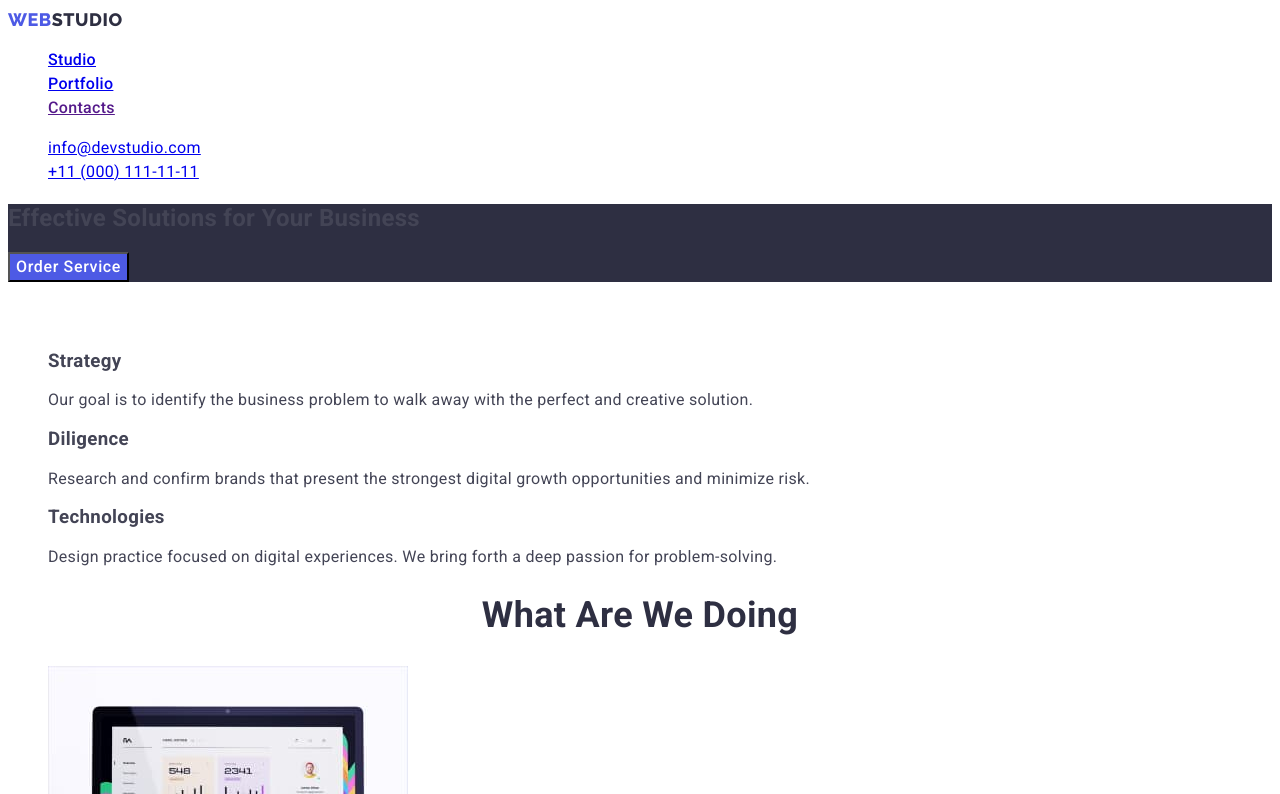
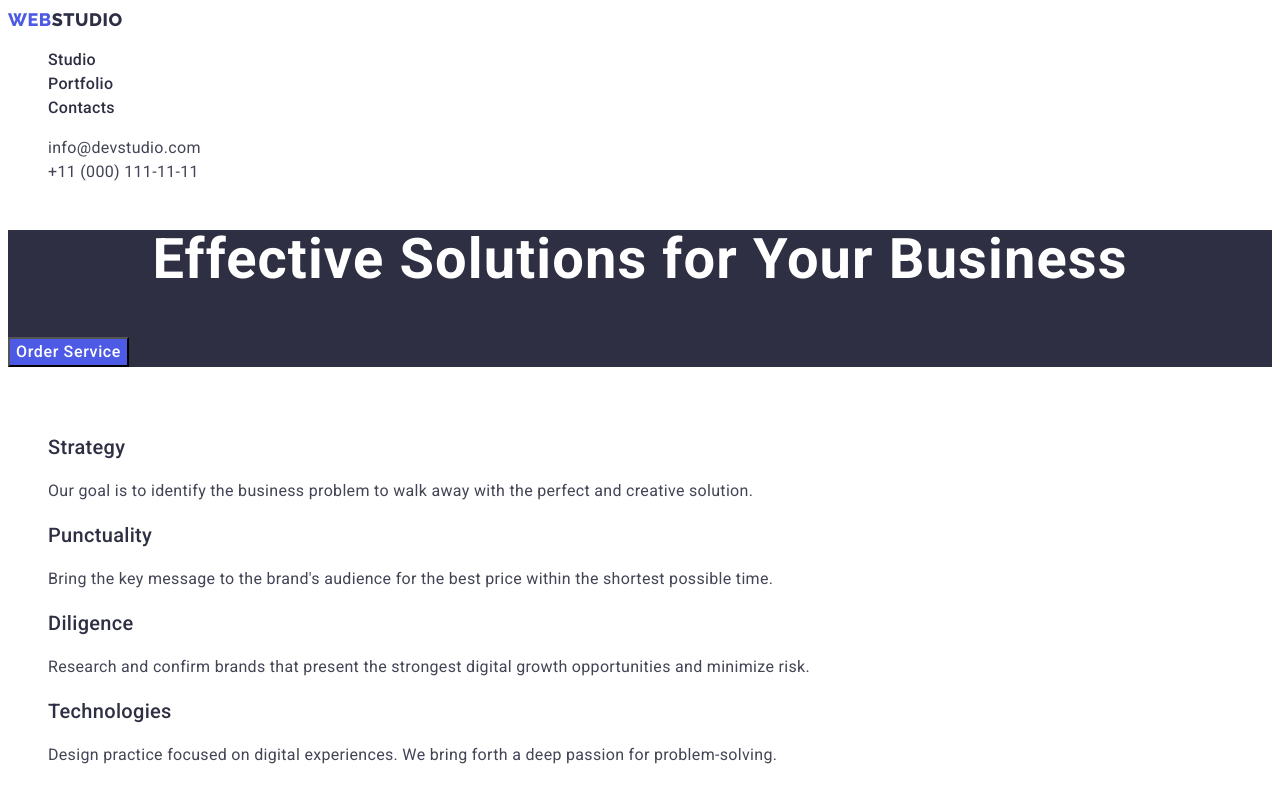
Before and after one commit to TechMaverickLab/goit-markup-hw-02, a plain HTML site: page index.html in a window 1280 px wide. Shown: the top 794 px of the page. Drawn offline with Linux system fonts and the light colour scheme.

Commit message:
Update index.html

```diff
--- a/index.html
+++ b/index.html
@@ -23,16 +23,24 @@
         <a class="logo" href="./index.html"
           >web<span class="logo-second">studio</span></a
         >
-        <ul class="nav-list">
-          <li><a href="./index.html">Studio</a></li>
-          <li><a href="./portfolio.html">Portfolio</a></li>
-          <li><a href="">Contacts</a></li>
+        <ul>
+          <li><a class="nav-list" href="./index.html">Studio</a></li>
+          <li><a class="nav-list" href="./portfolio.html">Portfolio</a></li>
+          <li><a class="nav-list" href="">Contacts</a></li>
         </ul>
       </nav>
       <address>
-        <ul class="address">
-          <li><a href="mailto:info@devstudio.com">info@devstudio.com</a></li>
-          <li><a href="tel:+110001111111">+11 (000) 111-11-11</a></li>
+        <ul>
+          <li>
+            <a class="address" href="mailto:info@devstudio.com"
+              >info@devstudio.com</a
+            >
+          </li>
+          <li>
+            <a class="address" class="headline" href="tel:+110001111111"
+              >+11 (000) 111-11-11</a
+            >
+          </li>
         </ul>
       </address>
     </header>
@@ -40,7 +48,7 @@
     <main>
       <!-- Hero -->
       <section class="hero">
-        <h1>Effective Solutions for Your Business</h1>
+        <h1 class="hero-headline">Effective Solutions for Your Business</h1>
         <button class="hero-button" type="button">Order Service</button>
       </section>
 
@@ -49,22 +57,32 @@
         <h2 class="feature">Feature</h2>
         <ul>
           <li>
-            <h3>Strategy</h3>
-            <p>
+            <h3 class="headline">Strategy</h3>
+            <p class="text">
               Our goal is to identify the business problem to walk away with the
               perfect and creative solution.
             </p>
           </li>
+
           <li>
-            <h3>Diligence</h3>
-            <p>
+            <h3 class="headline">Punctuality</h3>
+            <p class="text">
+              Bring the key message to the brand's audience for the best price
+              within the shortest possible time.
+            </p>
+          </li>
+
+          <li>
+            <h3 class="headline">Diligence</h3>
+            <p class="text">
               Research and confirm brands that present the strongest digital
               growth opportunities and minimize risk.
             </p>
           </li>
+
           <li>
-            <h3>Technologies</h3>
-            <p>
+            <h3 class="headline">Technologies</h3>
+            <p class="text">
               Design practice focused on digital experiences. We bring forth a
               deep passion for problem-solving.
             </p>
@@ -115,8 +133,8 @@
               width="264"
               height="260"
             />
-            <h3>Mark Guerrero</h3>
-            <p>Product Designer</p>
+            <h3 class="headline">Mark Guerrero</h3>
+            <p class="text">Product Designer</p>
           </li>
           <li class="worker-list">
             <img
@@ -125,8 +143,8 @@
               width="264"
               height="260"
             />
-            <h3>Tom Ford</h3>
-            <p>Frontend Developer</p>
+            <h3 class="headline">Tom Ford</h3>
+            <p class="text">Frontend Developer</p>
           </li>
           <li class="worker-list">
             <img
@@ -135,8 +153,8 @@
               width="264"
               height="260"
             />
-            <h3>Camila Garcia</h3>
-            <p>Marketing</p>
+            <h3 class="headline">Camila Garcia</h3>
+            <p class="text">Marketing</p>
           </li>
           <li class="worker-list">
             <img
@@ -145,8 +163,8 @@
               width="264"
               height="260"
             />
-            <h3>Daniel Wilson</h3>
-            <p>UI Designer</p>
+            <h3 class="headline">Daniel Wilson</h3>
+            <p class="text">UI Designer</p>
           </li>
         </ul>
       </section>
@@ -156,7 +174,7 @@
       <a class="logo" href="./index.html"
         >web<span class="logo-second">studio</span></a
       >
-      <p>
+      <p class="text">
         Increase the flow of customers and sales for your business with digital
         marketing & growth solutions.
       </p>
```
